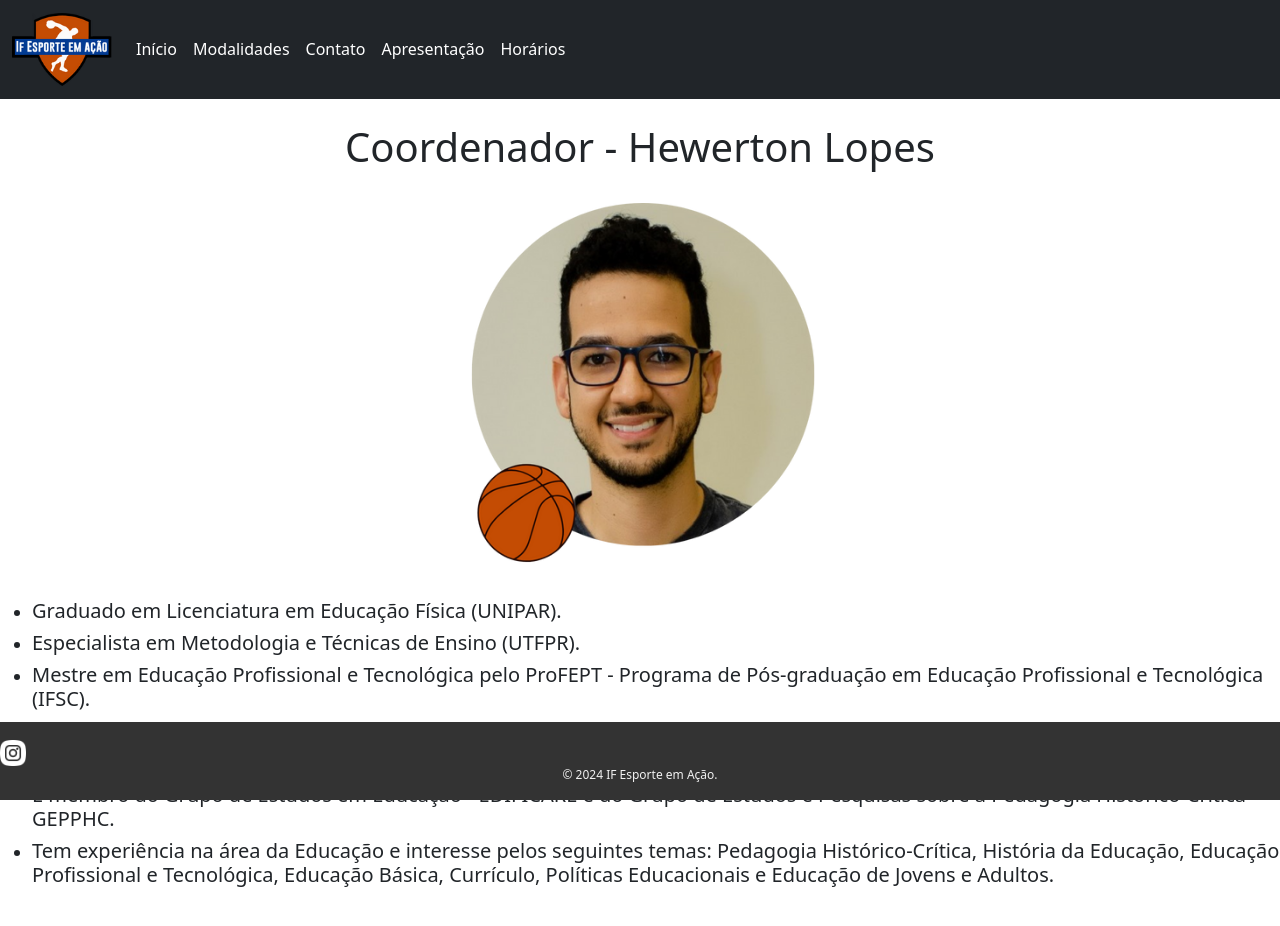
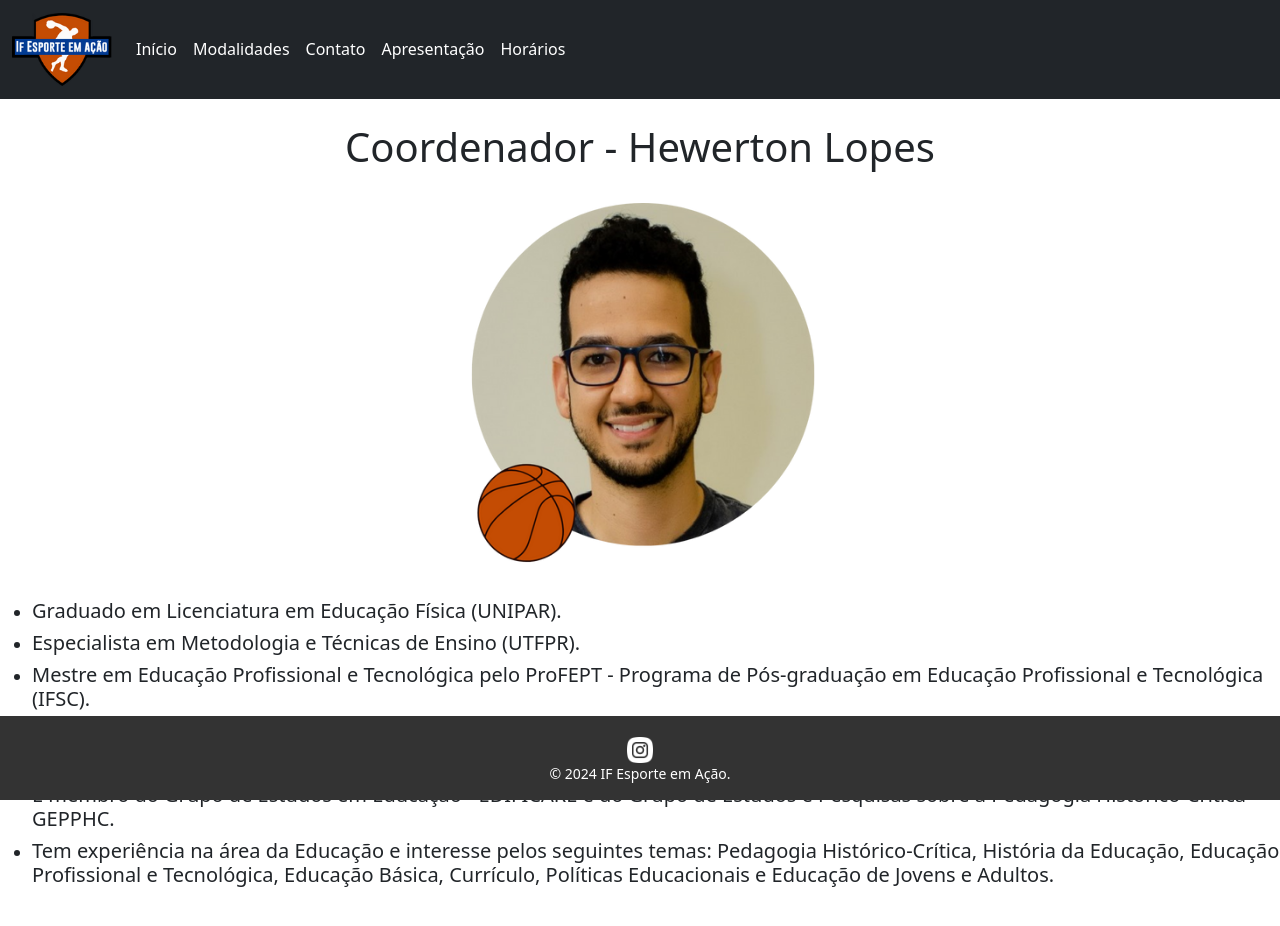
Before and after one commit to Isabele-Silva-2024/projetoIfEsporteEmAcao, a plain HTML site: page apresentacao.html in a window 1280 px wide. Drawn offline with nearby package versions, Linux system fonts and the light colour scheme.

Commit message:
término

```diff
--- a/apresentacao.html
+++ b/apresentacao.html
@@ -11,11 +11,7 @@
         h1{
             text-align: center;
         }
-        img {
-            max-width: 100%;
-            height: auto;
-            display: block;
-        }
+
         .container {
             display: grid;
             place-items: center;
@@ -28,7 +24,7 @@
         position:fixed ;
         bottom: 0;
         width: 100%;
-        font-size: 12px;
+        font-size: 14px;
         }
         footer a {
             color: #f1f1f1;
@@ -69,9 +65,9 @@
     <br>
     <h1>Coordenador - Hewerton Lopes</h1><br>
     <div class="container">
-        <img src="img/Projetodesigner/IfEsporteemação.png"class="navbar-brand" width="350"> <br>
+        <img src="img/Projetodesigner/IfEsporteemação.png" class="navbar-brand" width="350"> <br>
     </div>
-    </div>
+    <div>
         <ul>
             <li><h5>Graduado em Licenciatura em Educação Física (UNIPAR).</h5></li>
             <li><h5>Especialista em Metodologia e Técnicas de Ensino (UTFPR).</h5></li>
@@ -87,11 +83,12 @@
             e Tecnológica, Educação Básica, Currículo, Políticas Educacionais
             e Educação de Jovens e Adultos.</h5></li>
         </ul>
+    </div>
         <br><br><br>
         <footer>
-            <br>
-            <a href="https://www.instagram.com/ifesporteemacao/profilecard/?igsh=MXRnc2dtM3IxNmJ0Nw=="><img src="img/Projetodesigner/instagram (2).png" width="26">
-            <p>&copy; 2024 IF Esporte em Ação.</p>
+        <br>
+          <a href="https://www.instagram.com/ifesporteemacao/profilecard/?igsh=MXRnc2dtM3IxNmJ0Nw=="><img src="img/Projetodesigner/instagram (2).png" width="26"></a>
+          <p>&copy; 2024 IF Esporte em Ação.</p>
         </footer>
 </body>
 </html>
```
Also changed, not shown: index.html (+3 -2 lines).
